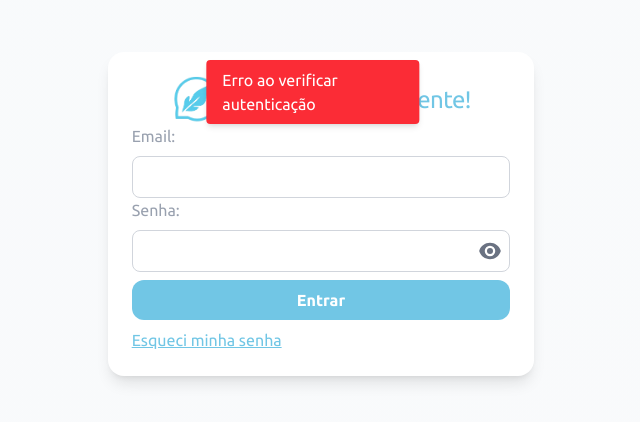
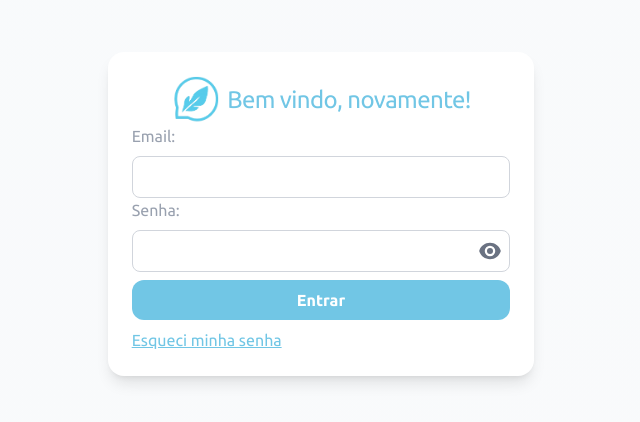
Before and after one commit to enosgb/admaker_front, a Vue app: page /login in a window 1280 px wide. Shown: the part 186-608 px from the top of the page, without its empty margins (327-967 px from the left). Built offline with nearby package versions, Linux system fonts and the light colour scheme; no server answers; the HTML template or start-up script is replaced by a standard one.

Commit message:
fix: bug message

```diff
--- a/src/components/forms/FormLogin.vue
+++ b/src/components/forms/FormLogin.vue
@@ -1,6 +1,6 @@
 <template>
   <div class="relative">
-    <MiniAlert :eventName="error" bg-color="bg-red-500" />
+    <!-- <MiniAlert :eventName="error" bg-color="bg-red-500" /> -->
     <form @submit.prevent="handleLogin" class="w-full p-6 m-2 bg-white shadow-lg rounded-2xl">
 
       <div class="flex gap-2 items-center justify-center">
```
